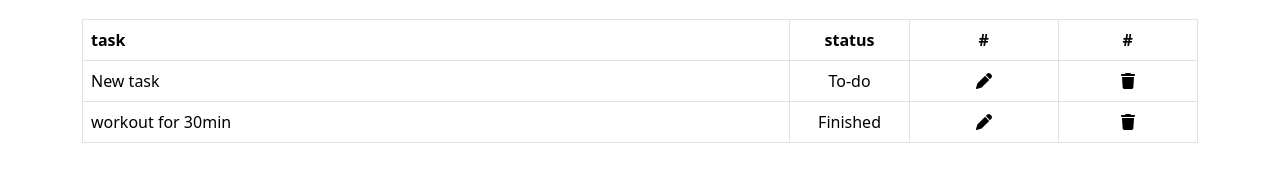
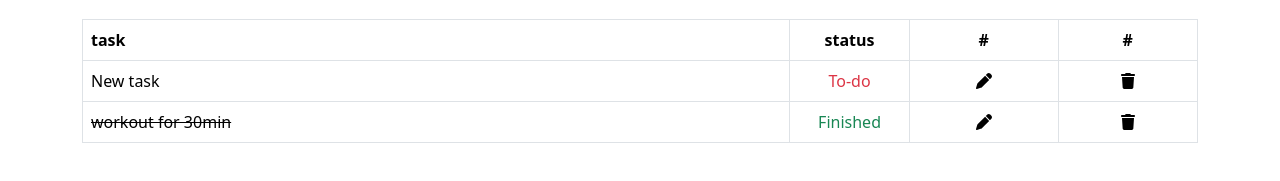
Before and after one commit to Aswin110/todoApp, a Vue app: page / in a window 1280 px wide. Shown: the part 161-342 px from the top of the page. Built offline with nearby package versions, Linux system fonts and the light colour scheme.

Commit message:
completed the task

```diff
--- a/src/components/todoApp.vue
+++ b/src/components/todoApp.vue
@@ -20,10 +20,14 @@
       <tbody>
         <tr v-for="(task, index) in tasks" :key="index" >
           <td>
-            <span>{{ task.name }}</span>
+            <span :class="{'Finished':task.status==='Finished'}">{{ task.name }}</span>
           </td>
           <td class="text-center" style="width: 120px;">
-            <span @click="changeStatus(index)" class="pointer">
+            <span @click="changeStatus(index)" class="pointer"
+            :class="{'text-danger':task.status==='To-do',
+            'text-warning':task.status==='In-progress',
+            'text-success':task.status==='Finished'}"
+            >
               {{ task.status }}
             </span>
           </td>
@@ -106,4 +110,7 @@
 .pointer{
   cursor: pointer;
 }
+.Finished{
+  text-decoration: line-through;
+}
 </style>
```
Also changed, not shown: 1 other file (tests, documents, lock files or other folders).
